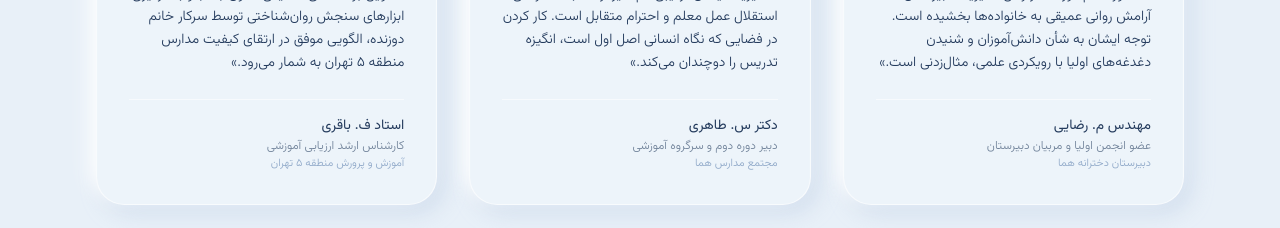
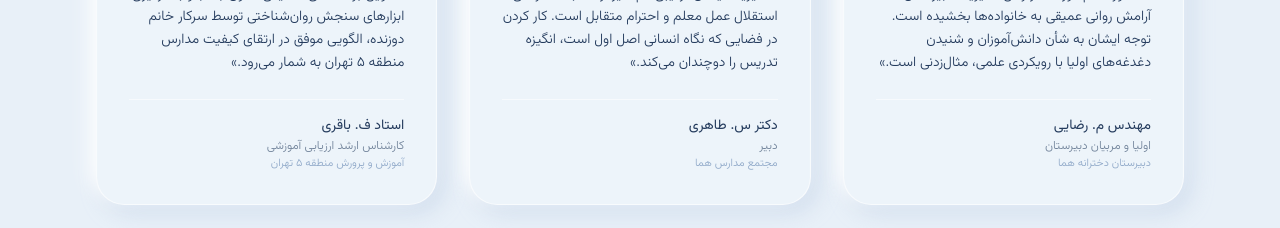
Before and after one commit to MAJN35/HosnaDoozandeh, a React (Vite) app: page / in a window 1280 px wide. Shown: the part 6980-7208 px from the top of the page. Built offline with nearby package versions, Linux system fonts and the light colour scheme; a small style sheet from the web is missing.

Commit message:
chore(content): update site content from admin panel

```diff
--- a/src/data/defaultSiteContent.ts
+++ b/src/data/defaultSiteContent.ts
@@ -498,7 +498,7 @@ export const defaultSiteContent: SiteContent = {
         "en": "Eng. M. Rezaei"
       },
       "role": {
-        "fa": "عضو انجمن اولیا و مربیان دبیرستان",
+        "fa": "اولیا و مربیان دبیرستان",
         "en": "Member, Parent-Teacher Association"
       },
       "institution": {
@@ -517,7 +517,7 @@ export const defaultSiteContent: SiteContent = {
         "en": "Dr. S. Taheri"
       },
       "role": {
-        "fa": "دبیر دوره دوم و سرگروه آموزشی",
+        "fa": "دبیر ",
         "en": "Senior Faculty & Department Chair"
       },
       "institution": {
```
